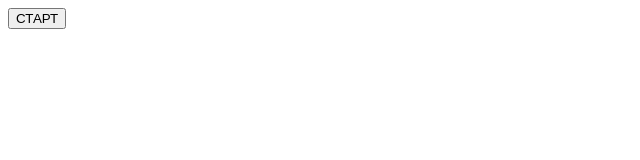
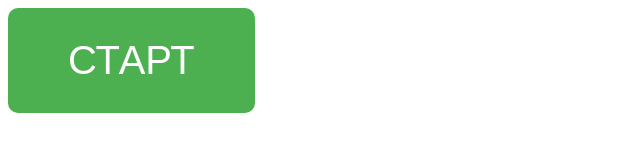
Before and after one commit to Rigich/hahahah, a plain HTML site: page index.html in a window 1280 px wide. Shown: the whole page, without its empty margins (0-640 px from the left). Drawn offline with Linux system fonts and the light colour scheme.

Commit message:
Update index.html

```diff
--- a/index.html
+++ b/index.html
@@ -4,6 +4,22 @@
     <meta charset="UTF-8">
     <meta name="viewport" content="width=device-width, initial-scale=1.0">
     <title>Музика на кнопці</title>
+    <style>
+        #startButton {
+            font-size: 40px; /* Збільшуємо розмір шрифта */
+            padding: 30px 60px; /* Збільшуємо відступи для кнопки */
+            background-color: #4CAF50; /* Колір фону кнопки */
+            color: white; /* Колір тексту */
+            border: none; /* Без обводки */
+            border-radius: 10px; /* Круглі кути */
+            cursor: pointer; /* Курсор у вигляді руки */
+            transition: background-color 0.3s ease; /* Плавний перехід кольору */
+        }
+
+        #startButton:hover {
+            background-color: #45a049; /* Зміна кольору при наведенні */
+        }
+    </style>
 </head>
 <body>
     <button id="startButton">СТАРТ</button>
```
